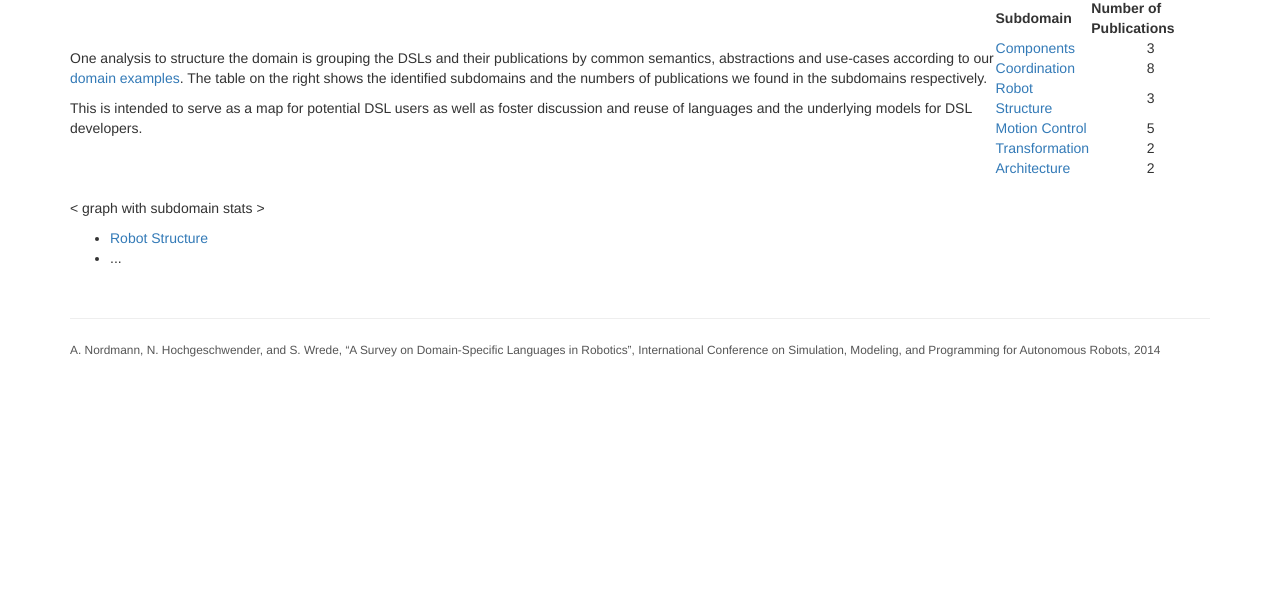
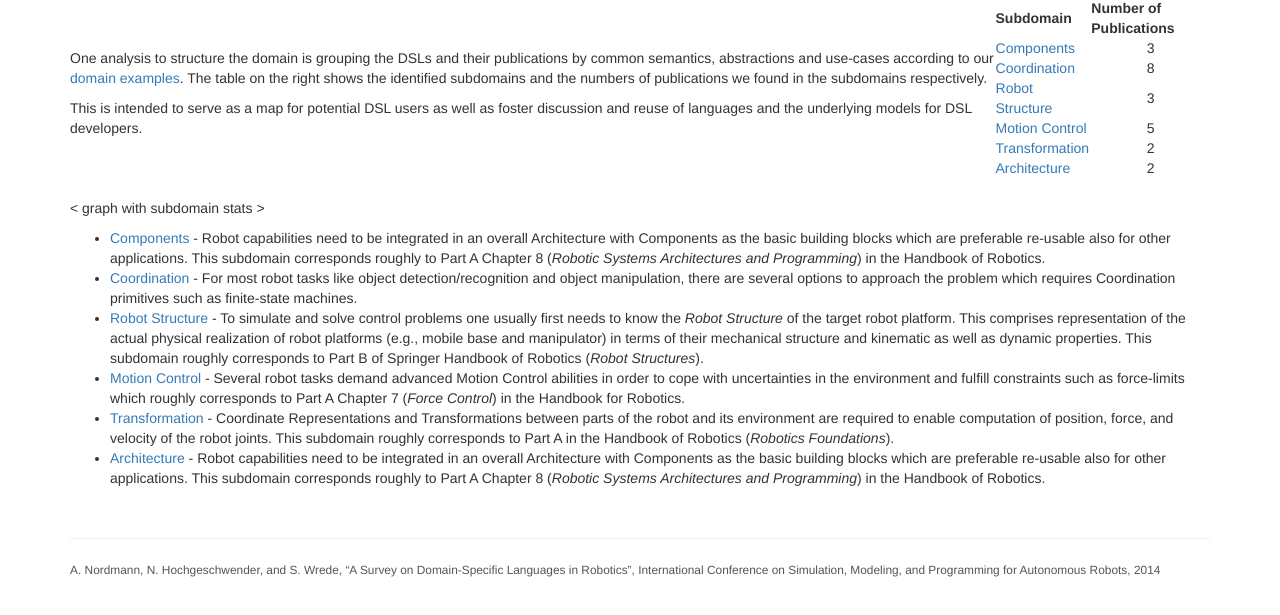
Before and after one commit to corlab/dslzoo, a plain HTML site: page subdomains.html in a window 1280 px wide. Shown: the part 125-740 px from the top of the page. Drawn offline with nearby package versions, Linux system fonts and the light colour scheme.

Commit message:
Subdomain teasers

```diff
--- a/subdomains.html
+++ b/subdomains.html
@@ -8,7 +8,7 @@
     <meta name="author" content="">
     <link rel="icon" href="images/favicon.png">
 
-    <title>Robotics DSL Zoo</title>
+    <title>Subdomains - Robotics DSL Zoo</title>
 
     <link href="dist/css/bootstrap.min.css" rel="stylesheet">
     <link rel="stylesheet" type="text/css" href="sortable/bootstrap-sortable.css">
@@ -74,8 +74,34 @@ for DSL developers. <td/><td>
 
 </tbody></table><br />
  </td></tr></table><p> &lt; graph with subdomain stats &gt; </p><ul>
-<li><a href="./robot-structure-subdomain.html">Robot Structure</a></li>
-<li>...</li>
+<li><a href="./components-subdomain.html">Components</a> - Robot capabilities need to be integrated in an overall
+            Architecture with Components as the basic building blocks which are
+            preferable re-usable also for other applications. This subdomain
+            corresponds roughly to Part A Chapter 8 (<i>Robotic Systems
+            Architectures and Programming</i>) in the Handbook of Robotics.</li>
+<li><a href="./coordination-subdomain.html">Coordination</a> - For most robot tasks like object detection/recognition and
+            object manipulation, there are several options to approach the
+            problem which requires Coordination primitives such as finite-state machines.</li>
+<li><a href="./robot-structure-subdomain.html">Robot Structure</a> - To simulate and solve control problems one usually first needs to know the
+            <i>Robot Structure</i> of the target robot platform. This comprises representation of the
+            actual physical realization of robot platforms (e.g., mobile base and
+            manipulator) in terms of their mechanical structure and kinematic as well as
+            dynamic properties. This subdomain roughly corresponds to Part B of Springer
+            Handbook of Robotics (<i>Robot Structures</i>).</li>
+<li><a href="./motion-control-subdomain.html">Motion Control</a> - Several robot tasks demand advanced Motion Control abilities
+            in order to cope with uncertainties in the environment and fulfill
+            constraints such as force-limits which roughly corresponds to Part A
+            Chapter 7 (<i>Force Control</i>) in the Handbook for Robotics.</li>
+<li><a href="./transformation-subdomain.html">Transformation</a> - Coordinate Representations and Transformations
+            between parts of the robot and its environment are required to enable computation
+            of  position, force, and velocity of the robot joints. This subdomain
+            roughly corresponds to Part A in the Handbook of Robotics (<i>Robotics
+            Foundations</i>).</li>
+<li><a href="./architecture-subdomain.html">Architecture</a> - Robot capabilities need to be integrated in an overall
+            Architecture with Components as the basic building blocks which are
+            preferable re-usable also for other applications. This subdomain
+            corresponds roughly to Part A Chapter 8 (<i>Robotic Systems
+            Architectures and Programming</i>) in the Handbook of Robotics.</li>
 </ul>
 </div>
 
```
Also changed, not shown: architecture-subdomain.html (+6 -2 lines), components-subdomain.html (+6 -2 lines), contribute.html (+1 -1 lines), coordination-subdomain.html (+4 -2 lines), domain-examples.html (+1 -1 lines), index.html (+1 -1 lines), motion-control-subdomain.html (+5 -2 lines), robot-structure-subdomain.html (+7 -2 lines), transformation-subdomain.html (+6 -2 lines).
